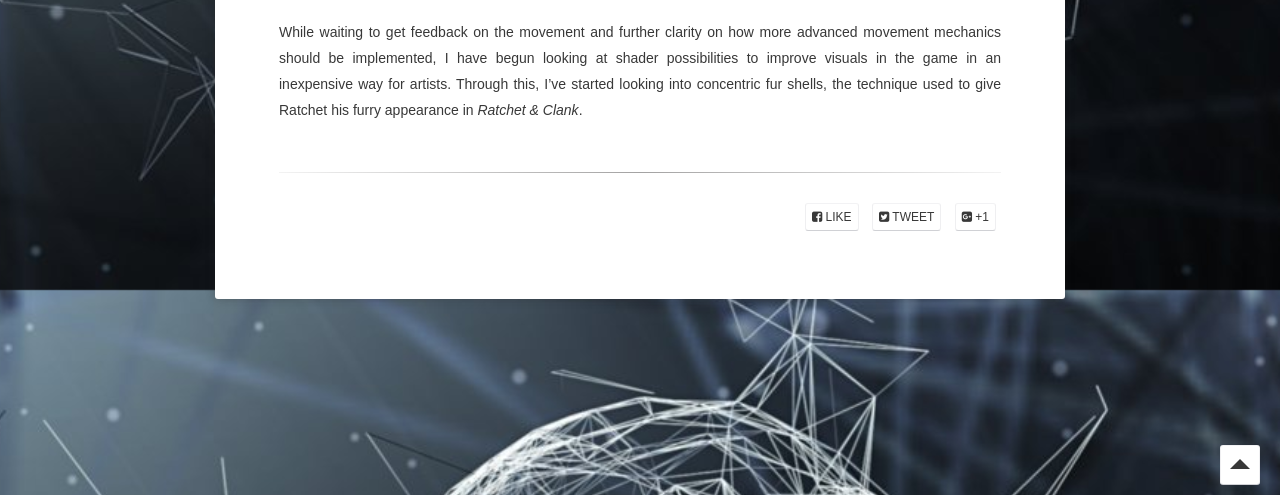
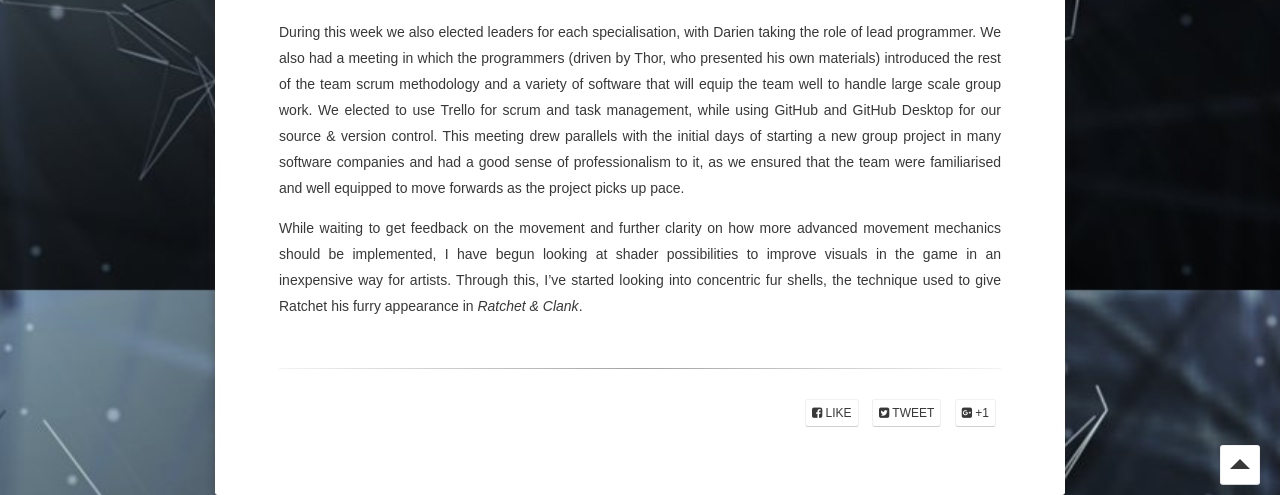
Before and after one commit to WearyWanderer/Website, a Jekyll site: the page built from _posts/2016-21-10-AGD-Week-2.md, in a window 1280 px wide and 900 px high, scrolled down 1105 px, cut to the strip 405-900 px from the top of the window. Built offline with Jekyll 4.4.1, drawn with Linux system fonts in a browser that asks for light colours; some web fonts are replaced.

Commit message:
Revised to add team notes to posts 1 & 2

```diff
--- a/_posts/2016-21-10-AGD-Week-2.md
+++ b/_posts/2016-21-10-AGD-Week-2.md
@@ -20,5 +20,7 @@ Initial plans for the jumping mechanics are still in debate but simplistic publi
 	<iframe width="640" height="360" src="https://www.youtube.com/embed/9Je8bxChois?autoplay=0&fs=0&iv_load_policy=3&showinfo=0&rel=0&cc_load_policy=0" frameborder="0"></iframe>
 </figure>
 
+During this week we also elected leaders for each specialisation, with Darien taking the role of lead programmer. We also had a meeting in which the programmers (driven by Thor, who presented his own materials) introduced the rest of the team scrum methodology and a variety of software that will equip the team well to handle large scale group work. We elected to use Trello for scrum and task management, while using GitHub and GitHub Desktop for our source & version control.
+This meeting drew parallels with the initial days of starting a new group project in many software companies and had a good sense of professionalism to it, as we ensured that the team were familiarised and well equipped to move forwards as the project picks up pace.
 
 While waiting to get feedback on the movement and further clarity on how more advanced movement mechanics should be implemented, I have begun looking at shader possibilities to improve visuals in the game in an inexpensive way for artists. Through this, I've started looking into concentric fur shells, the technique used to give Ratchet his furry appearance in *Ratchet & Clank*.
```
Also changed, not shown: _posts/2016-14-10-AGD-Week-1.md (+2 -0 lines).
